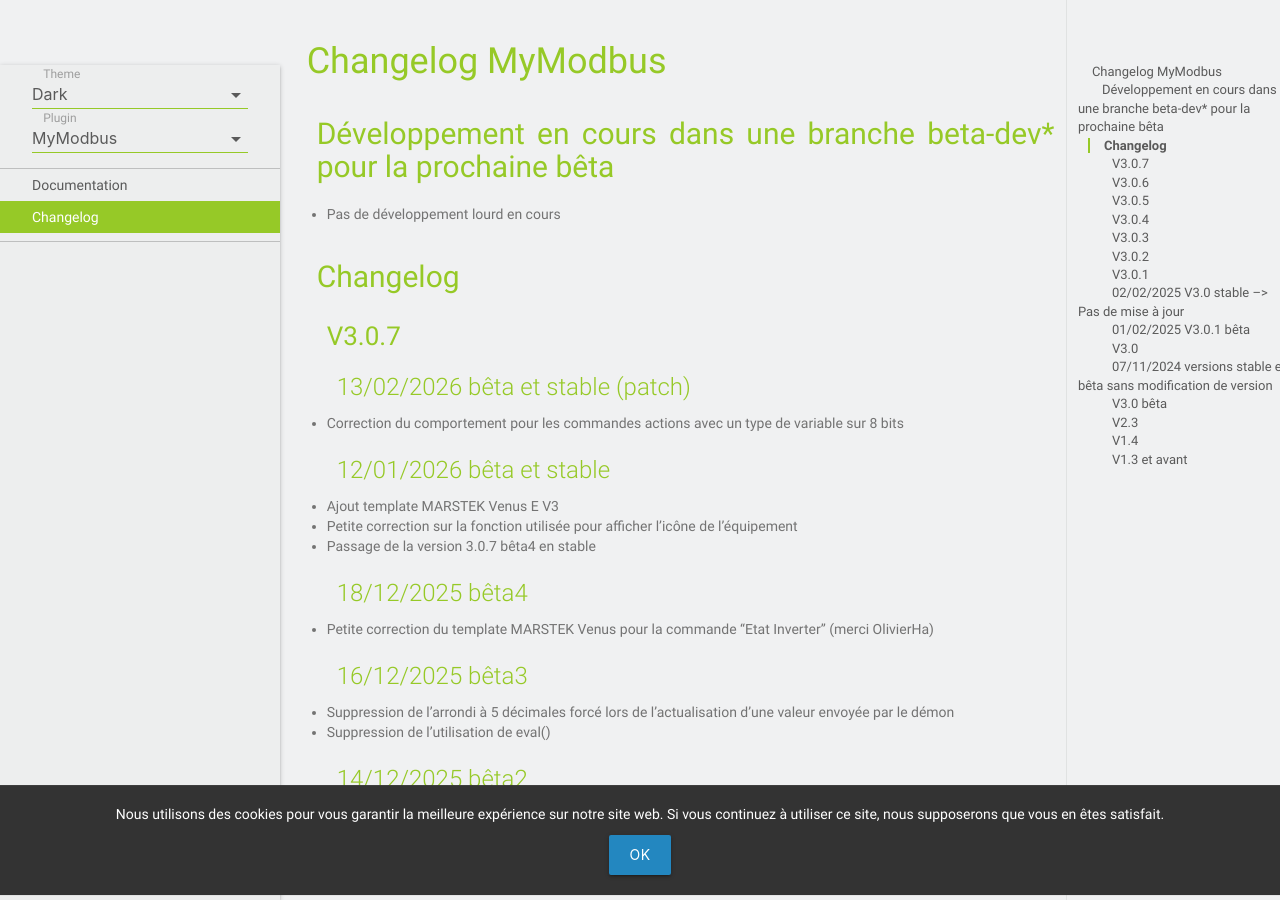
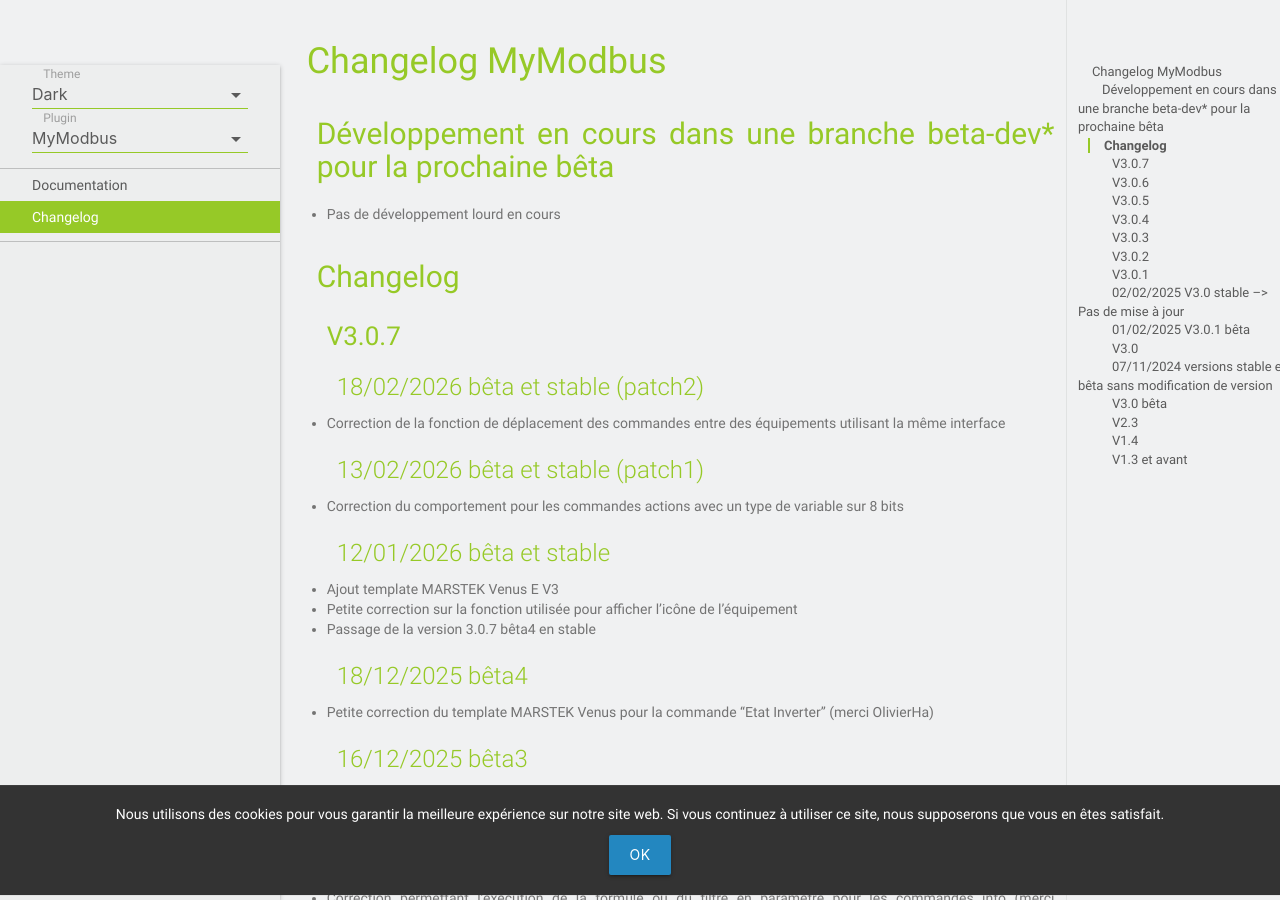
Before and after one commit to MrWaloo/jeedom-plugins-doc, a Jekyll site: the page built from docs/fr_FR/mymodbus_changelog.md, in a window 1280 px wide and 900 px high. Built offline with Jekyll 4.4.1, drawn with Linux system fonts in a browser that asks for light colours; emoji names are drawn with the system emoji font; our own code applies the rules of GitHub Pages for plain Markdown files.

Commit message:
Update mymodbus_changelog.md

```diff
--- a/docs/fr_FR/mymodbus_changelog.md
+++ b/docs/fr_FR/mymodbus_changelog.md
@@ -8,7 +8,11 @@
 
 ### V3.0.7
 
-#### 13/02/2026 bêta et stable (patch)
+#### 18/02/2026 bêta et stable (patch2)
+
+- Correction de la fonction de déplacement des commandes entre des équipements utilisant la même interface
+
+#### 13/02/2026 bêta et stable (patch1)
 
 - Correction du comportement pour les commandes actions avec un type de variable sur 8 bits
 
```
